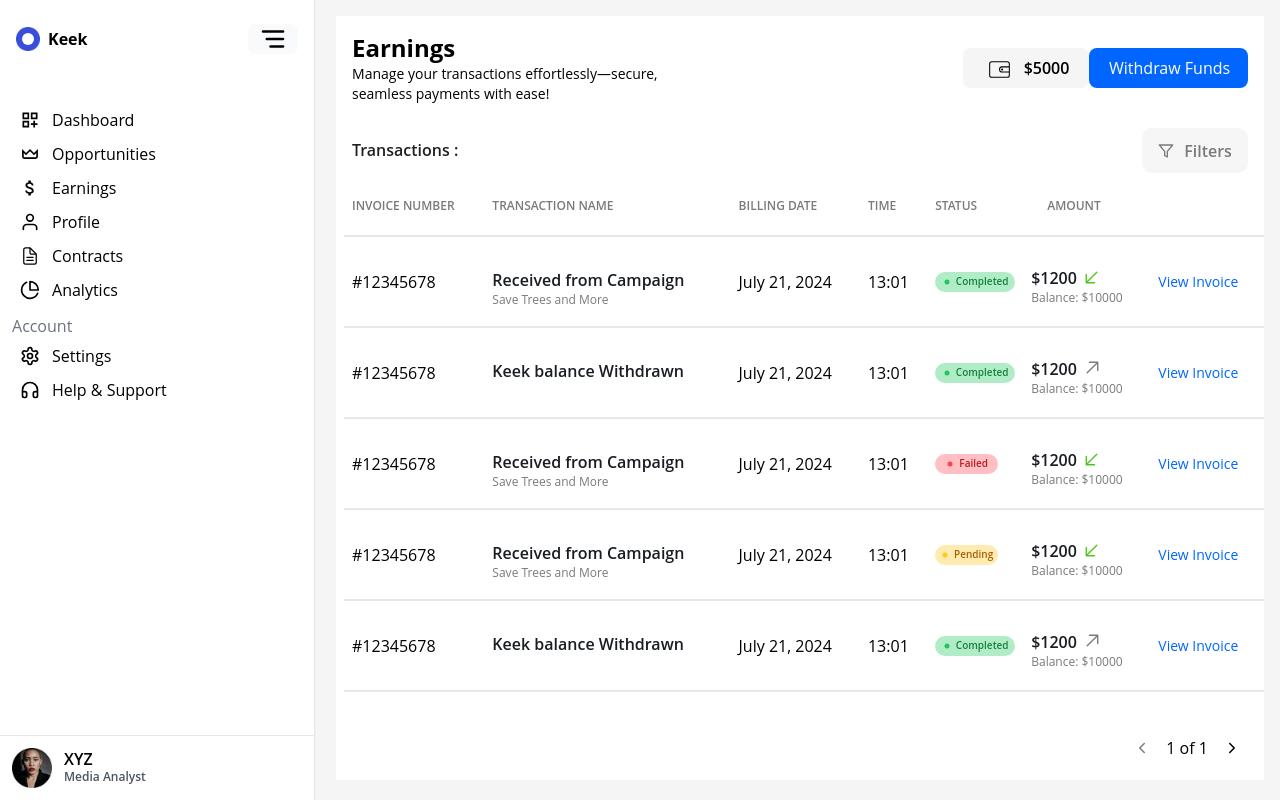
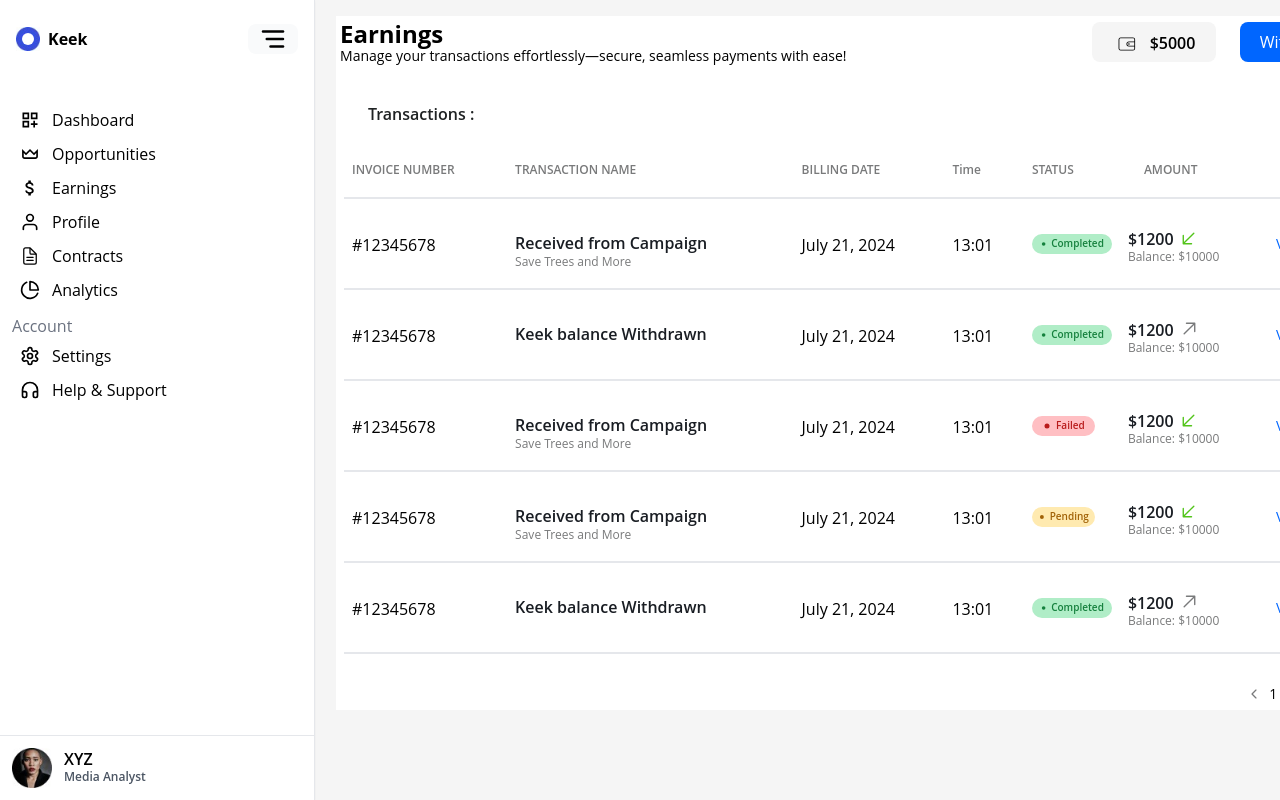
Before and after one commit to Tejas812002/Keek-Influencer, a React (Create React App) app: page /Earnings in a window 1280 px wide. Built offline with nearby package versions, Linux system fonts and the light colour scheme.

Commit message:
Earning fixed1

```diff
--- a/src/Manage/Earning/Earning.jsx
+++ b/src/Manage/Earning/Earning.jsx
@@ -130,24 +130,27 @@ const Earning = () => {
     >
    <div className={`bg-[#FFFFFF] ${expanded ? 'w-[1120px]':'w-full'}`}>
         {/* Header and other UI elements */}
-  <div className="flex w-full justify-between items-center p-4 bg-white border-border">
-          <div>
-            <h1 className="text-2xl font-bold text-foreground">Earnings</h1>
-            <p className="text-muted-foreground text-sm">
+  <div className={`flex ${expanded ? 'w-[1062px]':'w-full'} h-[52px]  justify-between items-center p-[4px] bg-white border-border`}>
+          <div className=" w-[753px] ">
+            <h1 className="text-2xl w-[100px] h-[28px] font-bold text-foreground">Earnings</h1>
+            <p className="text-muted-foreground h-[20] text-sm">
               Manage your transactions effortlessly—secure, seamless payments
               with ease!
             </p>
           </div>
-          <button>
-            <div class="w-[126px] h-10 ml-[250px] bg-neutral-100 rounded-lg justify-center items-center gap-3 inline-flex px-[20px] py-[14px]">
+
+
+
+          <div className={`flex   gap-[24px] w-[294px] h-[40px] ${expanded ? "mr-2" : "mr-16"} `}>
+
+          <div class="w-[126px] h-[40px] py-[14px] px-[20px]  bg-neutral-100 rounded-lg justify-center items-center gap-3 inline-flex">
               <div class=" relative mt-1 ml-1 text-black ">
-                <CiWallet className="" size={25} />
+                <CiWallet className="w-[21.66px] h-[20px] " />
               </div>
-              <div class="text-black text-base font-semibold font-['Open Sans']">
+              <div class="text-black w-[46px] h-[22px] text-[16px]  text-base font-semibold font-['Open Sans']">
                 $5000
               </div>
             </div>
-          </button>
 
 
           <button
@@ -156,18 +159,21 @@ const Earning = () => {
           >
           Withdraw Funds
           </button>
+
+          </div>
         </div>
 
 
 
-        <div class="w-full h-[45px]  justify-between items-center inline-flex ml-4 mt-2">
+              <div class={` ${expanded ? "w-[1037px]" : "w-full"}  h-[45px]   justify-between items-center inline-flex ml-8 mt-6`}>
+
           <div class="text-[#1f2223] text-base font-semibold font-['Open Sans'] leading-[19px]">
             Transactions :
           </div>
           <div>
           <button
               onClick={toggleModal}
-              class="px-10 py-2 bg-[#f6f6f6] w-[106px] h-[45px] mr-8 rounded-[10px] justify-center items-center gap-2.5 flex"
+              class={`px-[16px] py-[8px] bg-[#f6f6f6] w-[106px] h-[45px] ${expanded ? "mr-2" : "mr-[6vw] "}    rounded-[10px] justify-center items-center gap-2.5 flex`}
             >
               <div class="w-4 h-4 text-[#797a7b] relative">
                 <LuFilter />
@@ -190,27 +196,45 @@ const Earning = () => {
         </div>
 
         {/* Table and Pagination */}
+<span className= {`  ${expanded ? "w-[1052px]" : "w-full"} h-[566px]`}>
+
         <div className="flex flex-col md:flex-row mt-4 text-start items-start md:items-center justify-between ml-2">
           <table className="w-full">
           <thead>
             <tr className="border-b-2 h-[36px] ">
                 <th className="border-zinc-300 font-body text-[#797A7B] text-[12px] font-semibold text-start p-2 pb-[20px]">
+                <div className=' w-[103px] h-[16px]'>
                   INVOICE NUMBER
+                  </div>
+
                 </th>
                 <th className="border-zinc-300 font-body text-[#797A7B] text-[12px] font-semibold text-start p-2 pb-[20px]">
+                <div className=' w-[122px] h-[16px]'>
+
 TRANSACTION NAME
+</div>
                 </th>
                 <th className="border-zinc-300 font-body text-[#797A7B] text-[12px] font-semibold text-start p-2 pb-[20px]">
+                <div className=' w-[80px] h-[16px]'>
+
                   BILLING DATE
+                  </div>
                 </th>
                 <th className="border-zinc-300 font-body text-[#797A7B] text-[12px] font-semibold text-start p-2 pb-[20px]">
-                  TIME
+                <div className=' w-[29px] h-[16px]'>
+                  Time
+                  </div>
                 </th>
                 <th className="border-zinc-300 font-body text-[#797A7B] text-[12px] font-semibold text-start p-2 pb-[20px]">
+                <div className=' w-[44px] h-[16px]'>
                   STATUS
+                  </div>
                 </th>
                 <th className="border-zinc-300 font-body text-[#797A7B] text-[12px] font-semibold text-start p-2 pl-6 pb-[20px]">
+                <div className=' w-[54px] h-[16px]'>
+
                   AMOUNT
+                  </div>
                 </th>
               </tr>
             </thead>
@@ -219,31 +243,42 @@ const Earning = () => {
                 <React.Fragment key={index}>
                <tr className="border-b-2 h-[91px]">
                     <td className="border-zinc-300 text-[16px] font-normal font-body p-2">
+                    <div className="w-[84px] h-[22px] ">
+
 {campaign.id}
+</div>
                     </td>
                     <td className=" border-zinc-300 text-[16px] font-normal font-body p-2">
-                      <div class="text-[#191d23] text-base font-semibold mt-2">
+                    <div class="text-[#191d23] w-[193px] h-[22px] text-base font-semibold mt-2">
+
                         {campaign.name}
+
                       </div>
-                      <div class="h-3 text-[#797a7b] text-xs ">
+                      <div class="h-3 text-[#797a7b] w-[193px] h-[12px] text-[12px]">
                         {campaign.description}
                       </div>
                     </td>
                     <td className="border-zinc-300 text-[16px] font-normal font-body p-2">
+                    <div className="w-[94px] h-[22px] ">
+
 {campaign.billDate}
+</div>
                     </td>
                     <td className="border-zinc-300 text-[16px] font-normal font-body p-2">
+                    <div className="w-[42px] h-[22px] ">
+
 {campaign.time}
+</div>
                     </td>
                     <td className="border-zinc-300 w-[80px] h-[20px] text-[16px] font-semibold p-2">
                     <span
                         className={`font-body   text-[10px]  justify-center items-center flex gap-1 rounded-full text-black ${
                           campaign.status === "Completed"
-                          ? "bg-[#B0EDC7] text-green-700 w-[80px] h-[20px] px-[6px] py-[0px]"
+                          ? "bg-[#B0EDC7] text-green-700 w-[80px] h-[20px] px-[8px] py-[0px]"
                           : campaign.status === "Failed"
-                          ? "bg-[#FFBFC3] text-red-700 w-[63px] h-[20px] px-[2px] py-[0px]"
+                          ? "bg-[#FFBFC3] text-red-700 w-[63px] h-[20px] px-[6px] py-[0px]"
                           : campaign.status === "Pending"
-                          ? "bg-[#FFEAB0] text-yellow-700 w-[63px] h-[20px] px-[2px] py-[0px]"
+                          ? "bg-[#FFEAB0] text-yellow-700 w-[63px] h-[20px] px-[6px] py-[0px]"
                           : "bg-[#E3EEFF] text-[#0066FF] w-[120px]"
                         }`}
                       >
@@ -251,11 +286,11 @@ const Earning = () => {
                         <GoDotFill
                           className={`w-[10px] h-[10px] ${
                             campaign.status === "Completed"
-                            ? "text-[#22C55E]"
+                            ? "text-green-700"
                             : campaign.status === "Failed"
-                            ? "text-[#FF424C]"
+                            ? "text-red-700"
                               : campaign.status === "Pending"
-                              ? "text-[#FACC15]"
+                              ? "text-yellow-700"
                               : "text-[#0066FF]"
                           }`}
                           />
@@ -265,7 +300,9 @@ const Earning = () => {
 
 
                     <td className="border-zinc-300 text-[16px] font-normal font-body p-2">
-                      <div className="flex text-[#191d23] text-base font-semibold mt-2">
+                    <div className="w-[92px] h-[42px]">
+
+                      <div className="flex w-[92px] h-[22px] text-[#191d23] text-base font-semibold mt-2">
                         {campaign.amount}
                         {campaign.name === "Received from Campaign" ? (
                         <GoArrowDownLeft className="w-[22px] h-[22px] text-[#52C41A] relative ml-1" />
@@ -273,14 +310,17 @@ const Earning = () => {
                         <GoArrowUpRight className="w-[22px] h-[22px] text-[#797a7b] relative ml-1" />
                       )}
                       </div>
+
                       <div class="text-[#797a7b] text-xs ">
                         Balance: {campaign.totalAmount}
                       </div>
+                      </div>
+
                     </td>
 
                     <td className="border-zinc-300 p-2">
                       <button
-                        className="text-[#0066FF] flex items-center font-body text-[14px] font-normal cursor-pointer"
+                        className="text-[#0066FF] w-[84px] h-[12px] flex items-center font-body text-[14px] font-normal cursor-pointer"
                         onClick={() => toggleDetails(index)}
                       >
                         View Invoice
@@ -292,29 +332,33 @@ const Earning = () => {
             </tbody>
           </table>
         </div>
+        </span>
 
-        <nav className="flex mt-6 items-center justify-end space-x-4 p-4">
-          <ul className="pagination flex space-x-2">
+
+        <nav className=" flex left-[83%] relative w-[130px] h-[20px]   text-[14px] mt-6 items-center   p-4">
+          <ul className="pagination flex ">
             <li className="page-item">
               <button
                 onClick={prePage}
                 className="bg-secondary text-secondary-foreground hover:bg-secondary/80 p-2 rounded-lg"
               >
                 <span>
-                  {" "}
                   <IoIosArrowBack className="text-[#797A7B]" />
                 </span>
               </button>
             </li>
-            <span className="mt-1">
+            <span className="mt-1   flex flex-row">
               {currentPage} of {npage}
             </span>
+
             <li className="page-item">
               <button
                 onClick={nextPage}
                 className="bg-secondary text-secondary-foreground hover:bg-secondary/80 p-2 rounded-lg"
               >
-                <IoIosArrowForward />
+                <span>
+                  <IoIosArrowForward  />
+                </span>
               </button>
             </li>
           </ul>
```
Lines whose indentation alone changed are shown as unchanged.
